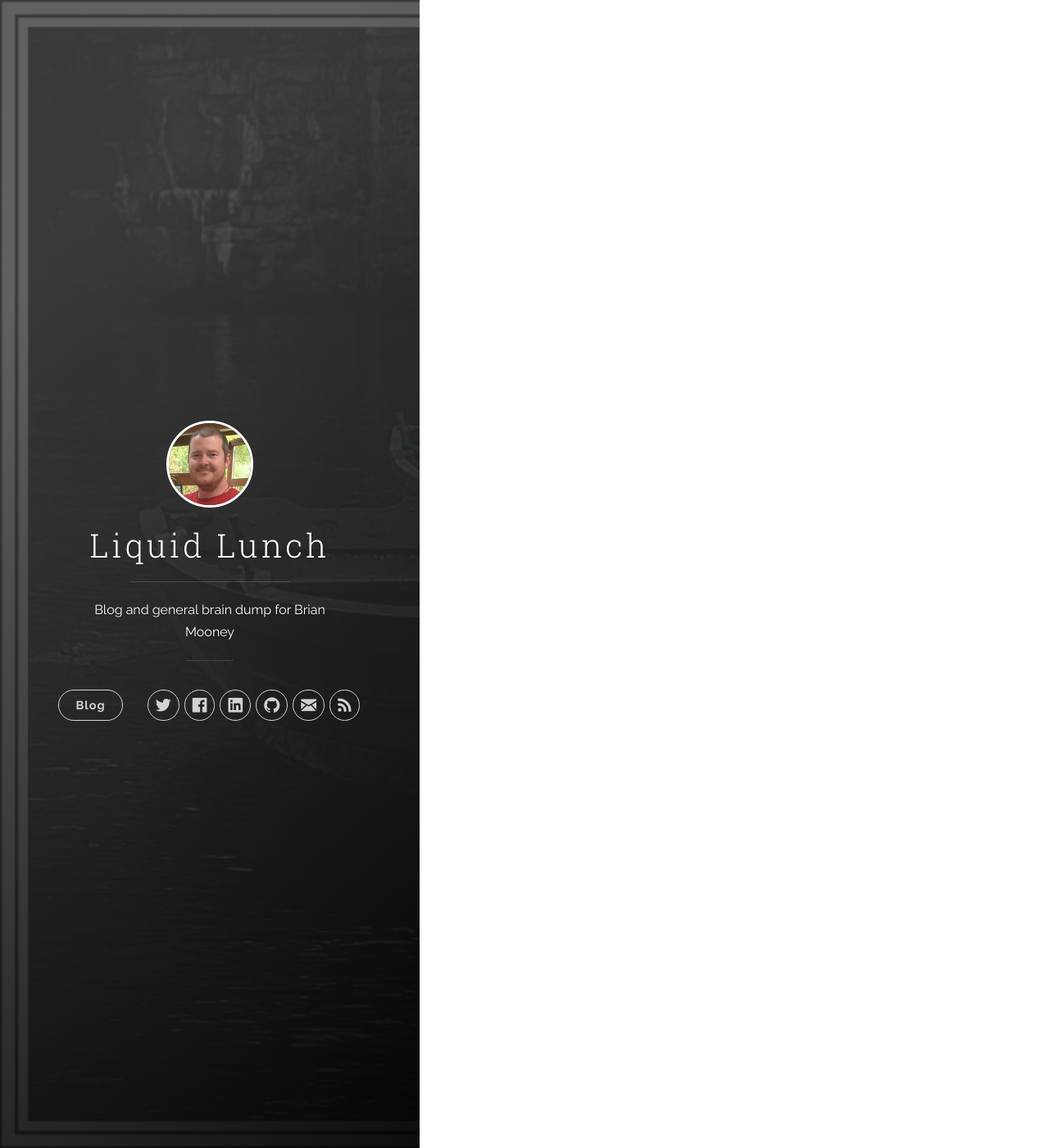
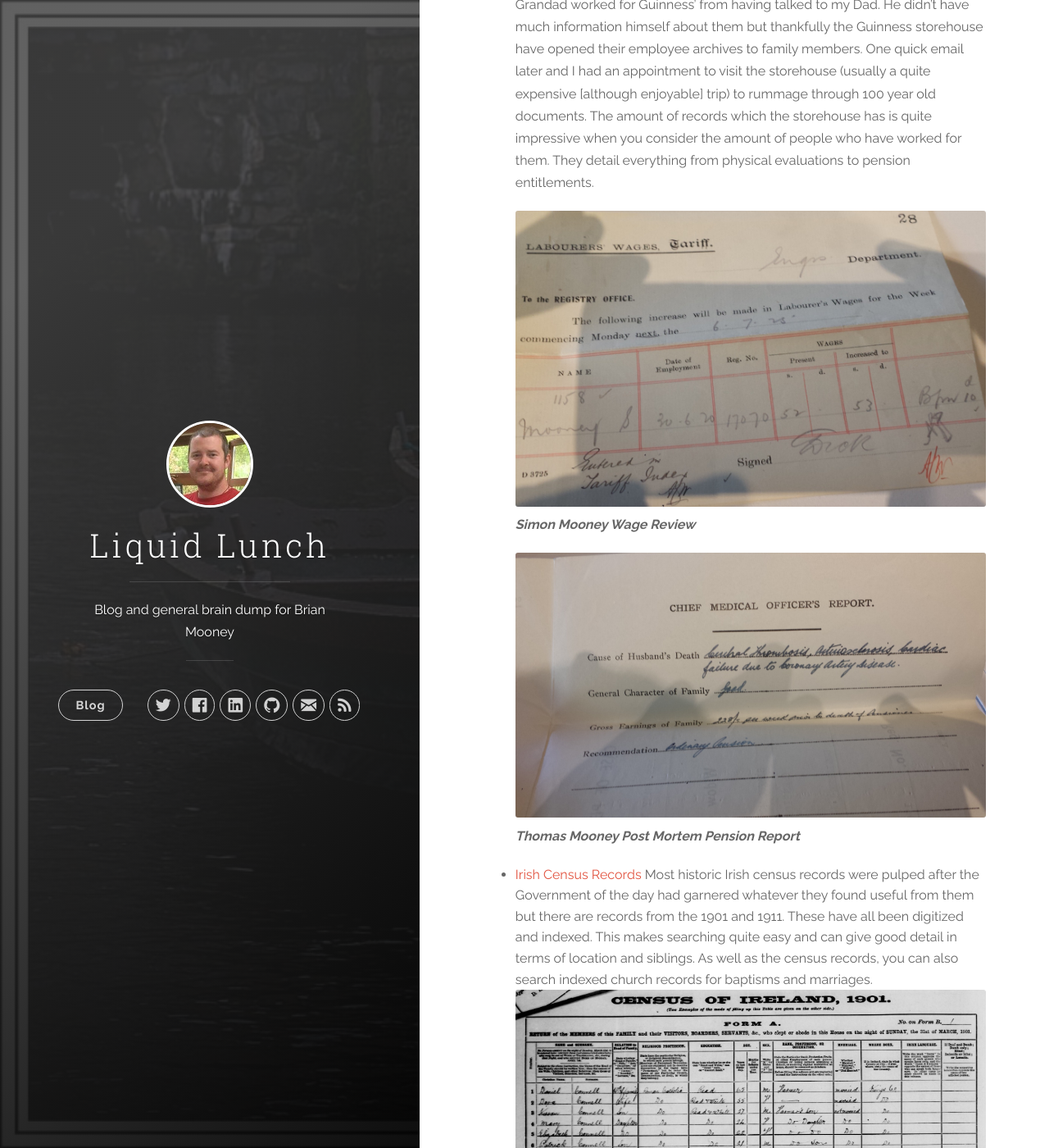
Before and after one commit to irishshagua/irishshagua.github.io, a Jekyll site: the page built from _posts/2020-01-01-family-history.md, in a window 1280 px wide and 1400 px high, scrolled down 853 px. Shown: the whole window at 82% size. Built offline with Jekyll 4.4.1, drawn with Linux system fonts in a browser that asks for light colours; nearby versions of some CDN libraries; emoji names are drawn with the system emoji font; comment, search, counter and statistics services are not loaded; some of the changed text lies outside the part shown.

Commit message:
Update the family History Post

```diff
--- a/_posts/2020-01-01-family-history.md
+++ b/_posts/2020-01-01-family-history.md
@@ -7,3 +7,35 @@ image: images/familyHistoryCensus.png
 ---
 
 I've wanted to do a proper family tree for years so I finally decided to do it. It is primarily aimed at the kids and as such will feature both my side and Lings family. Most of the actual research is done at this stage and I've started trying to put what detail I have into a book so that it won't just get lost in the bowels of the internet. I want to document here, the tools and resources that I used and also some of the difficulties that actually presented themselves.
+
+### :scroll: Resources
+The below resources are listed in no particular order, but they have all played a big part in the research phase of this project.
+
+* [Guiness Storehouse Archives]
+   I was aware that both my Great and 2x Great Grandad worked for Guinness' from having talked to my Dad. He didn't have much information himself about them but thankfully the Guinness storehouse have opened their employee archives to family members. One quick email later and I had an appointment to visit the storehouse (usually a quite expensive [although enjoyable] trip) to rummage through 100 year old documents. The amount of records which the storehouse has is quite impressive when you consider the amount of people who have worked for them. They detail everything from physical evaluations to pension entitlements.
+
+   ![Simon Mooney Guinness Wage Increase]
+   **_Simon Mooney Wage Review_**
+
+   ![Thomas Mooney Guinness Post Mortem]
+   **_Thomas Mooney Post Mortem Pension Report_**
+* [Irish Census Records]
+   Most historic Irish census records were pulped after the Government of the day had garnered whatever they found useful from them but there are records from the 1901 and 1911. These have all been digitized and indexed. This makes searching quite easy and can give good detail in terms of location and siblings. As well as the census records, you can also search indexed church records for baptisms and marriages.
+   ![Connell Census]
+   **_Daniel Connell 1901 Census Records_**
+* [Ancestry Website]
+   This was the only paid service that I used during the research and was a bit hit and miss. I think the subscription fees for this site are too high considering that a lot of the indexed searchable data here is freely available on other sites but there definitely is a convenience with being able to search all the data in one place. Also, the site seems to work well when automatically linking to other family trees that exist on the site and recommending possible data that has been indexed against names that exist in your family tree. One feature of the site that I used which I thought was a pile of shite was the DNA research feature. I paid for them to analyse a sample of saliva from my daughter and I wasn't overly happy with the amount of detail which came back. I don't know what I was really expecting but I just felt that the data that was provided off the back of it was a little thin...
+   ![Ancestry DNA Analysis]
+   **_My Daughters DNA Analysis_**
+
+
+<!-- Web Links -->
+[Guiness Storehouse Archives]: https://www.guinness-storehouse.com/en/archives/archives-catalogue
+[Irish Census Records]: https://www.irishgenealogy.ie
+[Ancestry Website]: http://www.ancestry.co.uk/
+
+<!-- Images -->
+[Simon Mooney Guinness Wage Increase]: /images/familyHistory/simonMooneyWageIncreaseGuinness.jpg
+[Thomas Mooney Guinness Post Mortem]: /images/familyHistory/thomasMooneyPostMortemReportGuinness.jpg
+[Connell Census]: /images/familyHistoryCensus.png
+[Ancestry DNA Analysis]: /images/familyHistory/ancestryDnaAnalysis.png
```
Also changed, not shown: images/familyHistory/ancestryDnaAnalysis.png (added), images/familyHistory/simonMooneyWageIncreaseGuinness.jpg (added), images/familyHistory/thomasMooneyPostMortemReportGuinness.jpg (added).
